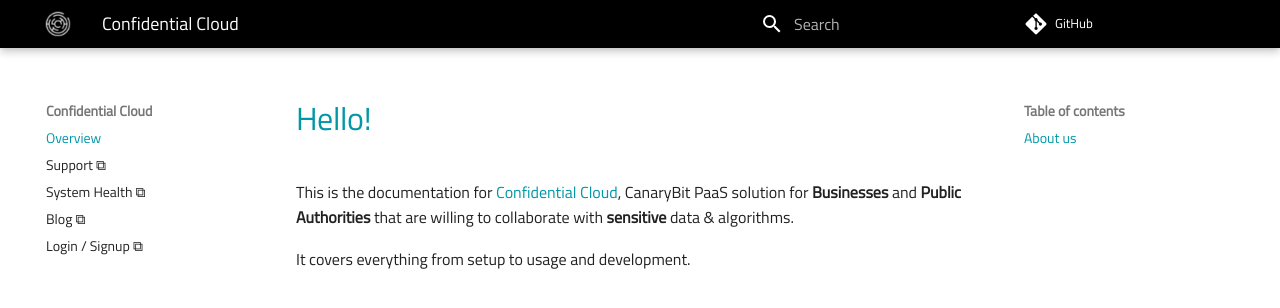
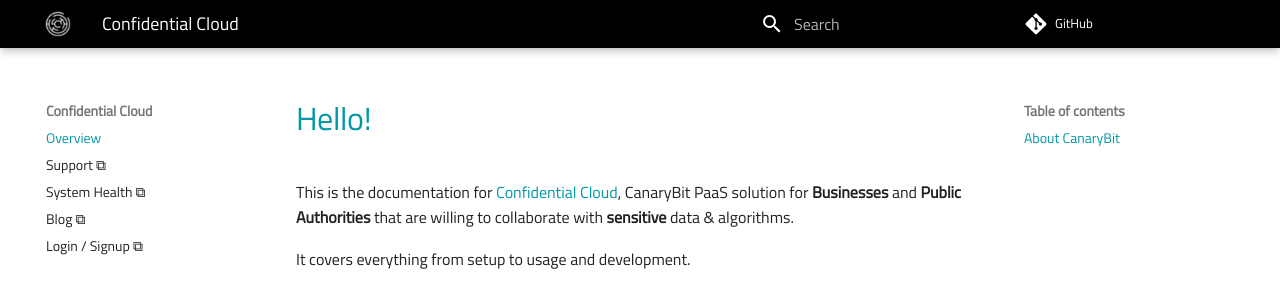
Before and after one commit to canarybit/cc-docs, an MkDocs documentation site: the page built from docs/index.md, in a window 1280 px wide. Shown: the top 308 px of the page. Built offline with MkDocs 1.6.1 and Material for MkDocs 9.7.7, drawn with Linux system fonts in a browser that asks for light colours; some of the changed text lies outside the part shown.

Commit message:
Updates content

```diff
--- a/docs/index.md
+++ b/docs/index.md
@@ -6,6 +6,6 @@
 
 <embed src="https://www.canarybit.eu/wp-content/uploads/2022/01/confidential-cloud-architecture-light.png" alt="CanaryBit Confidential Cloud" width="100%" />
 
-## About us
+## About CanaryBit
 
 We are an independent team of specialists with 10+ years of research in Cyber Security and Cloud Computing, strong experience in technology transfer from Academia to the Industry.
```
